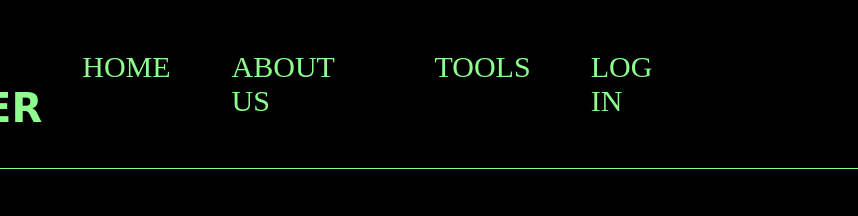
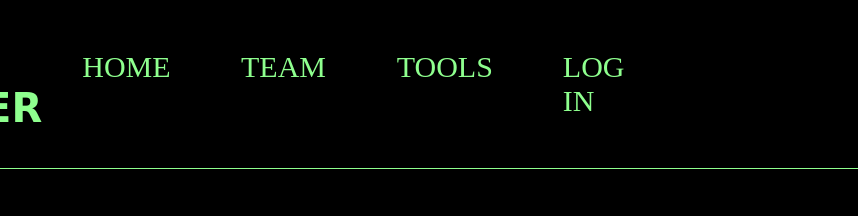
Before and after one commit to kaijimiyashita-ai/FINALEXAMSITE, a plain HTML site: page team.html in a window 1280 px wide. Shown: the top 216 px of the page, 422-1280 px from the left. Drawn offline with Linux system fonts and the light colour scheme.

Commit message:
Update team.html

```diff
--- a/team.html
+++ b/team.html
@@ -3,8 +3,9 @@
 <head>
     <meta charset="UTF-8">
     <meta name="viewport" content="width=device-width, initial-scale=1.0">
-    <title>ABOUT US</title>
+    <title>TEAM PORTFOLIO</title>
     <link rel="stylesheet" href="team.css">
+    <link rel="icon" type="img/png" href="hooper.png">
 
 </head>
 <body>
@@ -25,7 +26,7 @@
     <div class="con-select">
         <ul class="main-select">
             <li><a href="index.html">HOME</a></li>
-            <li><a href="team.html">ABOUT US</a></li>
+            <li><a href="team.html">TEAM</a></li>
             <li><a href="TOOLS.html">TOOLS</a></li>
             <li><a href="" onclick="alert('Log in is under maintenance')">LOG IN</a></li>
          </ul>
```
